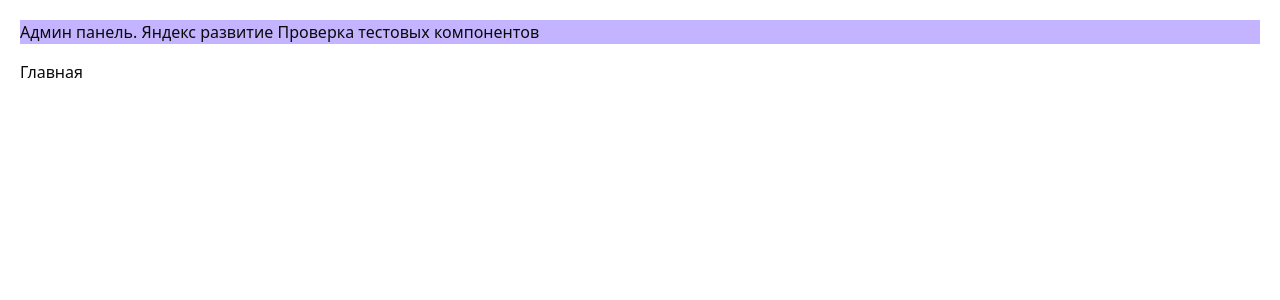
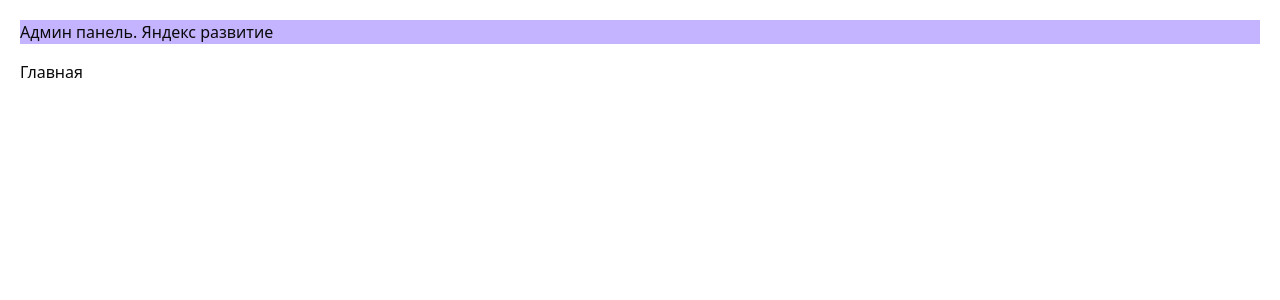
Before and after one commit to yandex-development-2-team/Web, a React (Vite) app: page / in a window 1280 px wide. Shown: the top 300 px of the page. Built offline with nearby package versions, Linux system fonts and the light colour scheme.

Commit message:
Внес изменения в файлы компонентов Button, Input, Textarea

```diff
--- a/src/App.tsx
+++ b/src/App.tsx
@@ -5,7 +5,7 @@ function App() {
   return (
     <div className="p-5">
       <h1 className={cn('text-brand mb-4 bg-violet-300')}>
-        Админ панель. Яндекс развитие Проверка тестовых компонентов
+        Админ панель. Яндекс развитие
       </h1>
       <Outlet />
     </div>
--- a/src/app/router/RootLayout.tsx
+++ b/src/app/router/RootLayout.tsx
@@ -7,7 +7,7 @@ const RootLayout = () => {
       <Outlet />
       <NotificationToaster />
     </>
-  )
+  );
 };
 
 export default RootLayout;
--- a/src/components/common/index.ts
+++ b/src/components/common/index.ts
@@ -1 +1 @@
-export { NotificationToaster } from "./NotificationToaster"
+export { NotificationToaster } from './NotificationToaster';
--- a/src/components/ui/Button/Button.tsx
+++ b/src/components/ui/Button/Button.tsx
@@ -1,9 +1,7 @@
 import { type ComponentProps } from 'react';
 import { cva, type VariantProps } from 'class-variance-authority';
 import { Slot } from 'radix-ui';
-
 import { cn } from '@/utils/index';
-
 const buttonVariants = cva(
   "focus-visible:border-ring focus-visible:ring-ring/50 aria-invalid:ring-destructive/20 dark:aria-invalid:ring-destructive/40 aria-invalid:border-destructive inline-flex shrink-0 items-center justify-center gap-2 rounded-md text-sm font-medium whitespace-nowrap transition-all outline-none focus-visible:ring-[3px] disabled:pointer-events-none disabled:opacity-50 [&_svg]:pointer-events-none [&_svg]:shrink-0 [&_svg:not([class*='size-'])]:size-4",
   {
```
